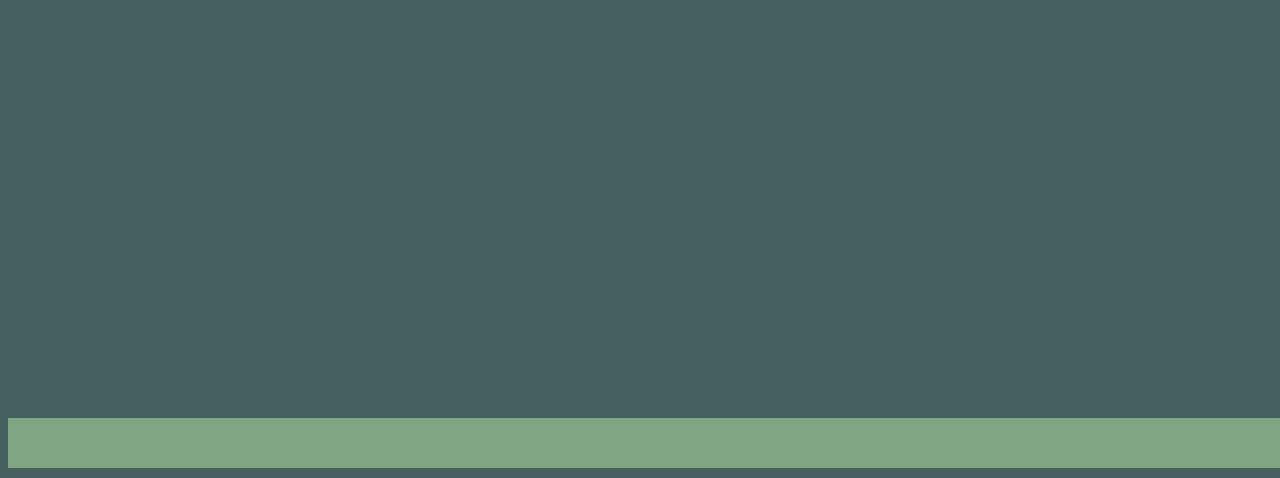
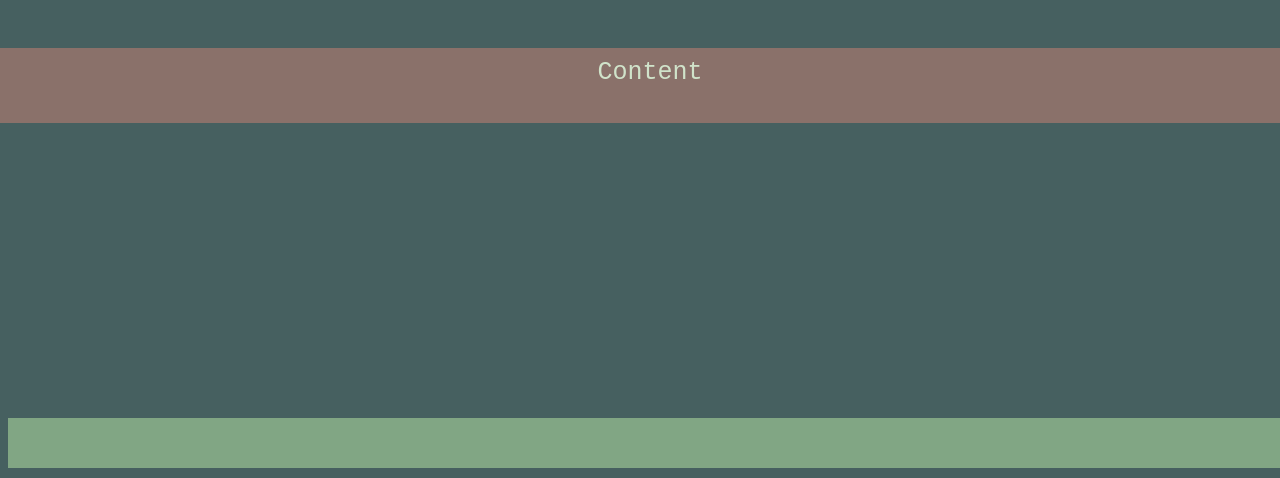
Before and after one commit to rachelb6/GenixHobart, a plain HTML site: page index.html in a window 1280 px wide. Shown: the part 322-800 px from the top of the page. Drawn offline with Linux system fonts and the light colour scheme.

Commit message:
changes to position of dropdown menu

```diff
--- a/style.css
+++ b/style.css
@@ -60,7 +60,6 @@ p {
 #group_container > a {
     background-color: #81a684;
     text-align: center;
-    color: darkcyan;
     font-family: monospace;
     height: 100%;
 }
@@ -123,37 +122,38 @@ p {
 .dropdown {
     position:;
     display: inline-block;
+
 }
 
 .dropdown-content {
     display: none;
     position: absolute;
     min-width: 160px;
-    box-shadow: 0px 8px 16px 0px rgba(0,0,0,0.2);
     z-index: 1;
     position: absolute;
     width: 100%;
     left: 0px;
-    text-align: center;
     top: 40%%;
 }
 
 .dropdown:hover .dropdown-content {
     display: block;
+    float: left;
 }
 
 #menu {
     font-family: monospace;
-    font-size: 50px;
-    font-weight: 3px;
+    font-size: 25px;
     position: absolute;
     width: 100%;
     left: 0px;
     text-align: center;
-    top: 30%;
+    top: 370px;
     background-color:#8A716A;
     color: #D0E3CA;
-    height: 60px;
+    height: 55px;
+    padding: 10px;
+    border: 0px 0px 10px 0px solid #466060;
 
 }
 
@@ -174,6 +174,7 @@ table, th, td {
 th {
    background-color: #81a684;
 }
+
 td {
 
 }
```
